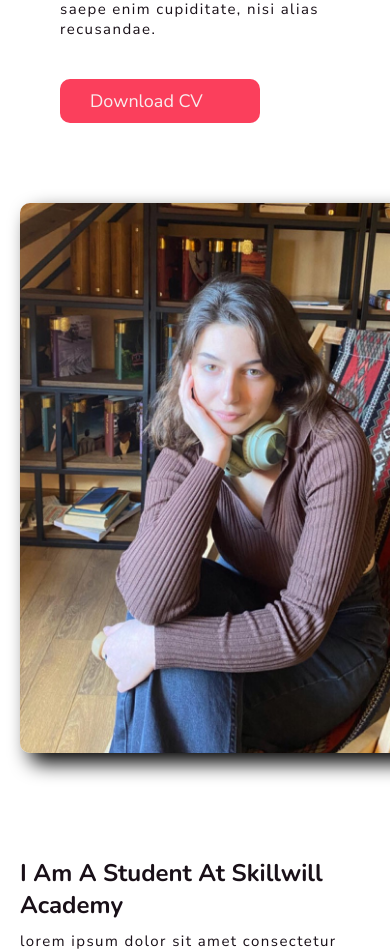
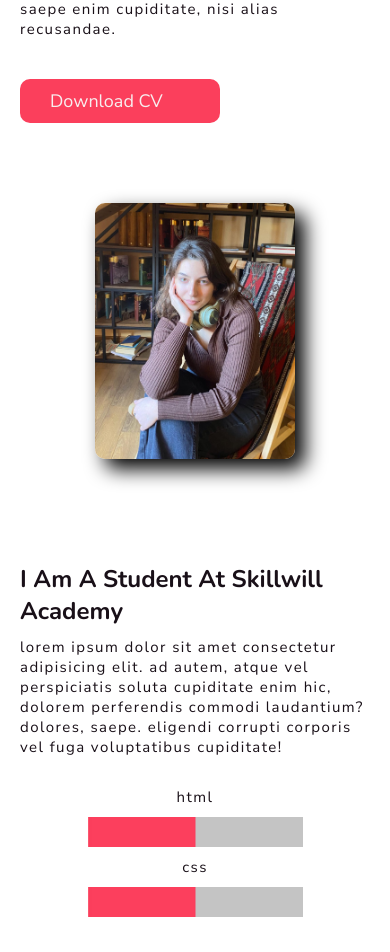
Before and after one commit to anaphitskhelauri/Portfolio, a PHP site: page / in a window 390 px wide, with the pointer over the restyled element; the page is wider, and only the part inside the window is pictured. Shown: the part 389-1341 px from the top of that part. Run offline with PHP 8.4, Linux system fonts and the light colour scheme.

Commit message:
hover change

```diff
--- a/style.css
+++ b/style.css
@@ -719,4 +719,9 @@ html {
         text-transform: lowercase;
         transition: 0.3s;
     }
+
+    .pic img:hover{
+        width: 200px;
+        transition: 0.3s;
+    }
 }
```
